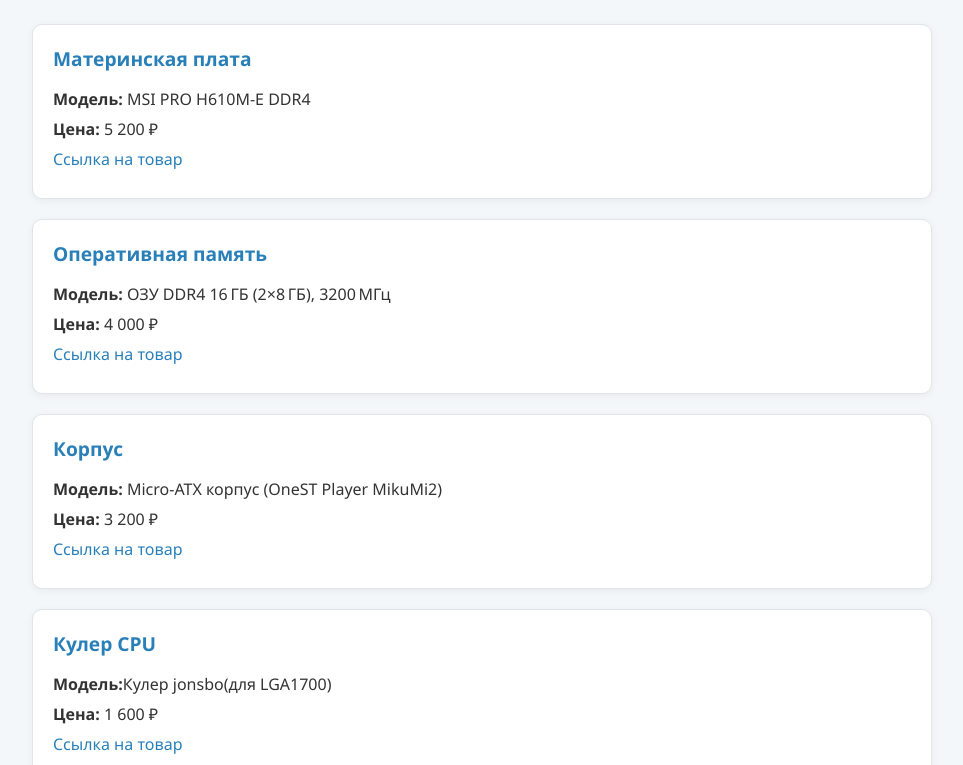
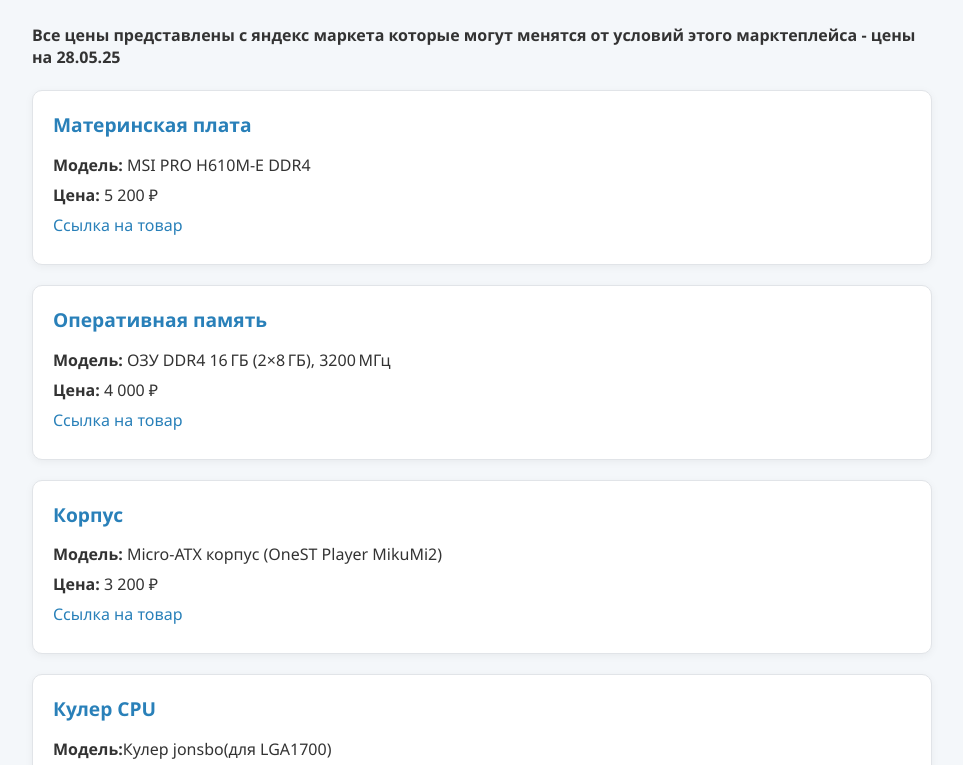
Before and after one commit to adammaks/pc, a plain HTML site: page index.html in a window 1280 px wide. Shown: the part 100-865 px from the top of the page, without its empty margins (158-1121 px from the left). Drawn offline with Linux system fonts and the light colour scheme.

Commit message:
Update index.html

```diff
--- a/index.html
+++ b/index.html
@@ -95,7 +95,7 @@
 <body>
   <div class="container">
     <h1>Список компонентов ПК</h1>
-
+    <h4>Все цены представлены с яндекс маркета которые могут менятся от условий этого марктеплейса -  цены на 28.05.25</h4>
     <div class="component">
       <h2>Материнская плата</h2>
       <p><strong>Модель:</strong> MSI PRO H610M-E DDR4</p>
```
